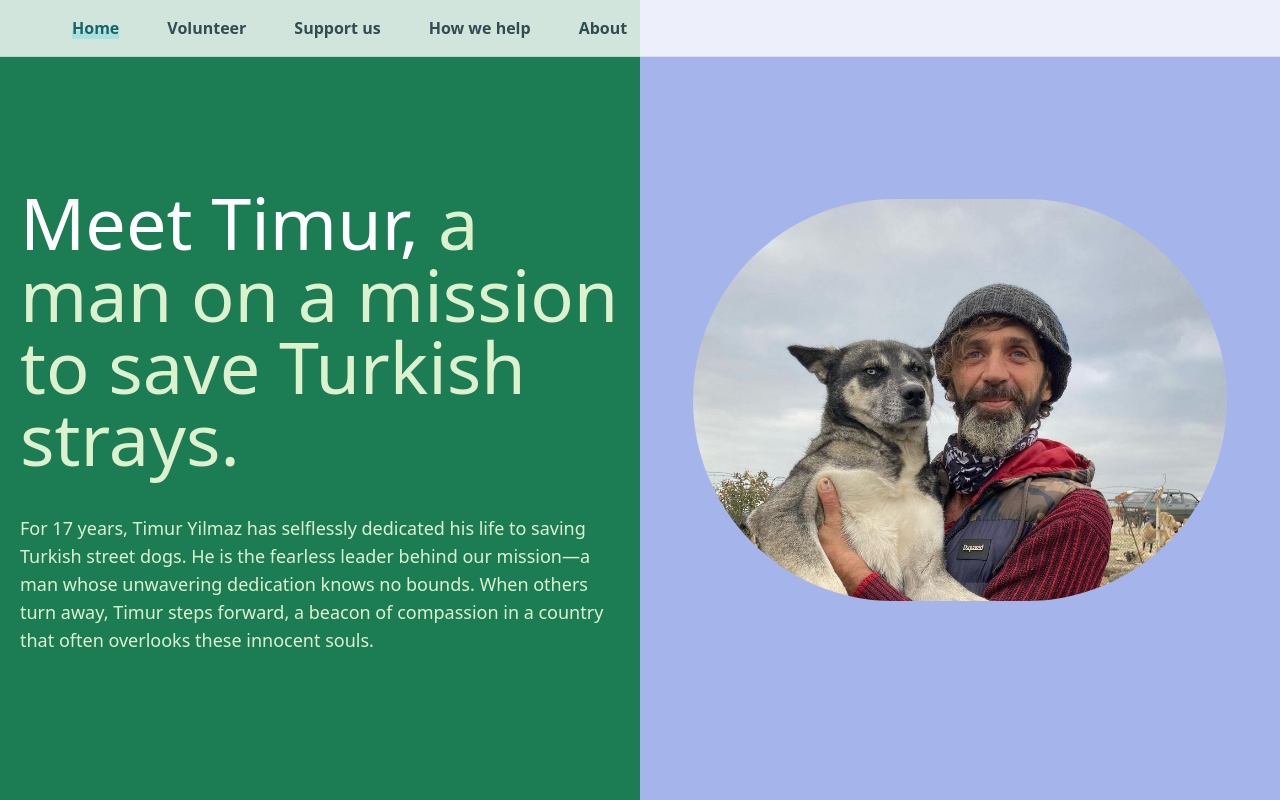
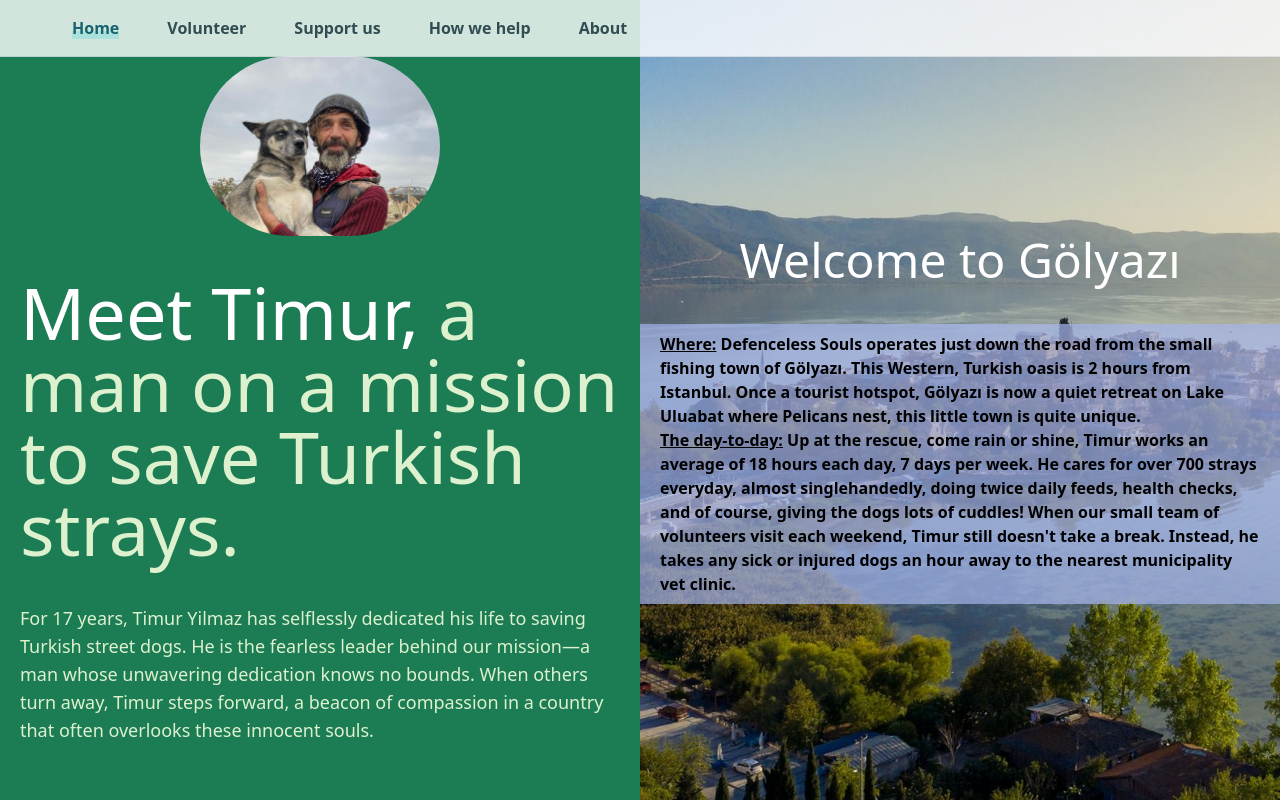
Before and after one commit to alparslankorkmaz/ds-2, a Next.js app: page /about in a window 1280 px wide. Built offline with nearby package versions, Linux system fonts and the light colour scheme.

Commit message:
about page done

```diff
--- a/src/app/about/page.js
+++ b/src/app/about/page.js
@@ -5,7 +5,13 @@ export default function about() {
     <>
       <div className="grid grid-cols-2">
         <div className="about-text col-span-2 md:col-span-1 bg-ds-green p-5 min-h-screen flex flex-col justify-center items-center">
-          <h1 className="text-7xl text-white my-10">
+          <img
+            src="/img/about-img.jpg"
+            alt="Timur holding a puppy"
+            className="rounded-full w-2/5"
+          />
+
+          <h1 className="text-5xl md:text-7xl text-white my-10">
             Meet Timur,{" "}
             <span className="text-ds-light-green">
               {" "}
@@ -20,12 +26,24 @@ export default function about() {
             country that often overlooks these innocent souls.{" "}
           </p>
         </div>
-        <div className="about-img col-span-2 md:col-span-1 bg-ds-purple flex justify-center items-center">
-          <img
-            src="/img/about-img.jpg"
-            alt="Timur holding a puppy"
-            className="rounded-full w-10/12"
-          />
+        <div className="about-img bg-golyazi bg-cover col-span-2 md:col-span-1 flex flex-col justify-center items-center">
+          <h2 className="text-3xl md:text-5xl text-white p-10">
+            Welcome to Gölyazı
+          </h2>
+          <p className=" bg-ds-purple bg-opacity-70 px-5 py-2 font-bold">
+            <u>Where:</u> Defenceless Souls operates just down the road from the
+            small fishing town of Gölyazı. This Western, Turkish oasis is 2
+            hours from Istanbul. Once a tourist hotspot, Gölyazı is now a quiet
+            retreat on Lake Uluabat where Pelicans nest, this little town is
+            quite unique. <br /> <u>The day-to-day:</u> Up at the rescue, come
+            rain or shine, Timur works an average of 18 hours each day, 7 days
+            per week. He cares for over 700 strays everyday, almost
+            singlehandedly, doing twice daily feeds, health checks, and of
+            course, giving the dogs lots of cuddles! When our small team of
+            volunteers visit each weekend, Timur still doesn't take a break.
+            Instead, he takes any sick or injured dogs an hour away to the
+            nearest municipality vet clinic.
+          </p>
         </div>
       </div>
     </>
--- a/tailwind.config.js
+++ b/tailwind.config.js
@@ -9,6 +9,7 @@ module.exports = {
     extend: {
       backgroundImage: {
         "hero-img": "url('/img/hero-img.jpg')",
+        golyazi: "url('/img/golyazi.jpeg')",
       },
 
       colors: {
```
Also changed, not shown: public/img/golyazi.jpeg (added).
